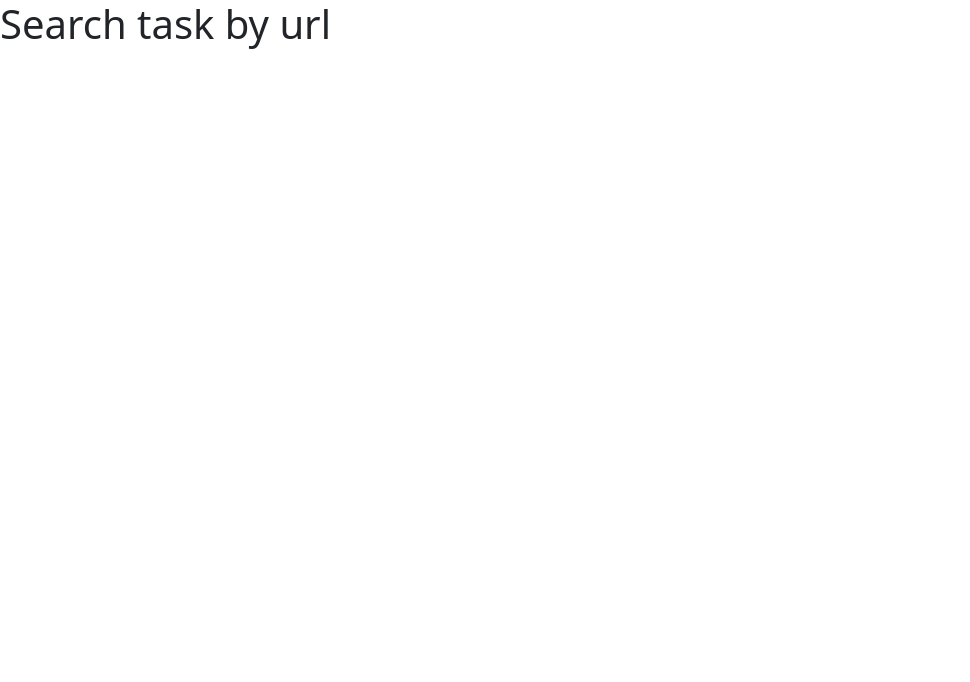
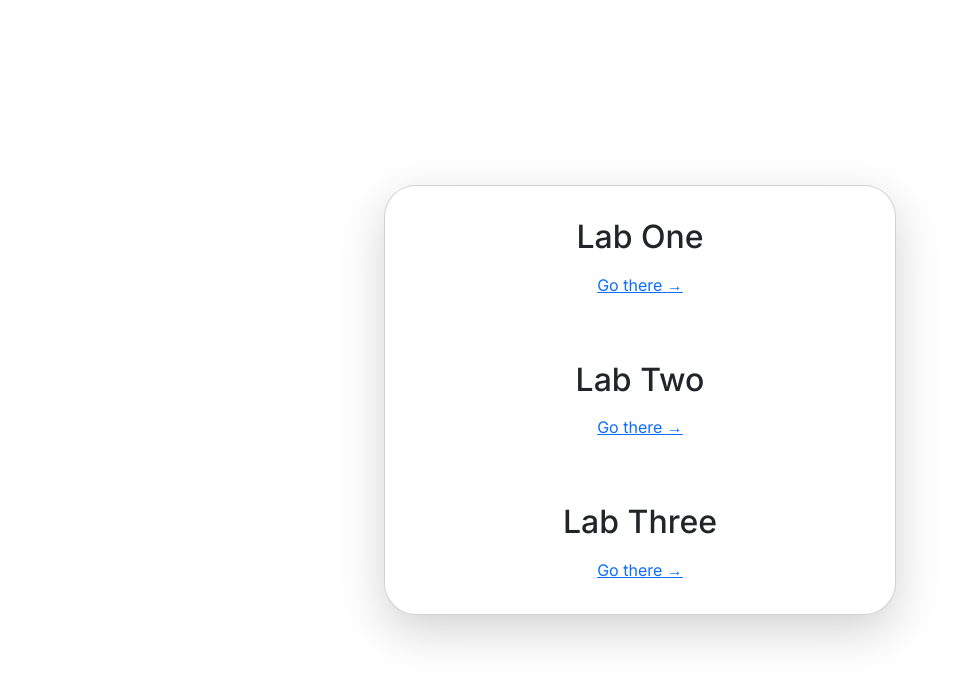
Before and after one commit to mina-medhat-00/React-Labs, a React (Vite) app: page / in a window 1280 px wide. Shown: the top 682 px of the page, without its empty margins (0-970 px from the left). Built offline with nearby package versions, Linux system fonts and the light colour scheme.

Commit message:
update homepage and not found page

```diff
--- a/src/App.jsx
+++ b/src/App.jsx
@@ -1,6 +1,8 @@
 import { BrowserRouter, Routes, Route } from "react-router";
 import "bootstrap/dist/css/bootstrap.min.css";
 import "bootstrap/dist/js/bootstrap";
+import Home from "./home/pages/Home";
+import NotFound from "./home/pages/NotFound";
 import Portfolio from "./portfolio/pages/Portfolio";
 import Tasks from "./todo/pages/Tasks";
 import Users from "./users/pages/Users";
@@ -12,7 +14,7 @@ function App() {
   return (
     <BrowserRouter>
       <Routes>
-        <Route path="/" element={<h1>Search task by url</h1>} />
+        <Route path="/" element={<Home />} />
         <Route path="portfolio" element={<Portfolio />} />
         <Route path="tasks" element={<Tasks />} />
         <Route path="users" element={<Users />} />
@@ -20,7 +22,7 @@ function App() {
           <Route index element={<MoviesHome />} />
           <Route path="watchlist" element={<Watchlist />} />
         </Route>
-        <Route path="*" element={<h1>404 Not Found</h1>} />
+        <Route path="*" element={<NotFound />} />
       </Routes>
     </BrowserRouter>
   );
--- /dev/null
+++ b/src/home/pages/Home.jsx
@@ -0,0 +1,31 @@
+import { Link } from "react-router";
+
+export default function Home() {
+  return (
+    <div className="container vh-100 d-flex align-items-center justify-content-center">
+      <div
+        className="card bg-white rounded-5 shadow-lg text-center mx-auto w-100"
+        style={{ maxWidth: "512px" }}
+      >
+        <div className="p-3 my-3">
+          <h2 className="font-bold mb-3">Lab One</h2>
+          <Link to="/portfolio" className="text-blue-600">
+            Go there <span className="ml-1">&rarr;</span>
+          </Link>
+        </div>
+        <div className="p-3 my-3">
+          <h2 className="font-bold mb-3">Lab Two</h2>
+          <Link to="/users" className="text-blue-600">
+            Go there <span className="ml-1">&rarr;</span>
+          </Link>
+        </div>
+        <div className="p-3 my-3">
+          <h2 className="font-bold mb-3">Lab Three</h2>
+          <Link to="movies" className="text-blue-600">
+            Go there <span className="ml-1">&rarr;</span>
+          </Link>
+        </div>
+      </div>
+    </div>
+  );
+}
--- /dev/null
+++ b/src/home/pages/NotFound.jsx
@@ -0,0 +1,26 @@
+import { Link } from "react-router";
+
+export default function NotFound() {
+  return (
+    <div className="container vh-100 d-flex align-items-center justify-content-center">
+      <div
+        className="card bg-white rounded-5 shadow-lg text-center mx-auto w-100"
+        style={{ maxWidth: "512px" }}
+      >
+        <div className="card-body overflow-hidden">
+          <h1 className="fw-bolder mb-4">404</h1>
+          <h2 className="fw-bold mb-4">Page Not Found</h2>
+          <p className="mb-6 text-muted">
+            The page you are looking for is not found.
+          </p>
+          <Link
+            to="/"
+            className="btn btn-lg bg-dark text-light fw-semibold py-2 px-4 rounded-pill shadow-lg"
+          >
+            Go to Homepage
+          </Link>
+        </div>
+      </div>
+    </div>
+  );
+}
--- /dev/null
+++ b/src/index.css
@@ -0,0 +1,11 @@
+@import url("https://fonts.googleapis.com/css2?family=Inter:ital,opsz,wght@0,14..32,100..900;1,14..32,100..900&display=swap");
+
+body {
+  font-family: "Inter", sans-serif !important;
+}
+
+button,
+input,
+textarea {
+  font-family: inherit !important;
+}
--- a/src/main.jsx
+++ b/src/main.jsx
@@ -1,5 +1,6 @@
 import { StrictMode } from "react";
 import { createRoot } from "react-dom/client";
+import "./index.css";
 import App from "./App.jsx";
 
 createRoot(document.getElementById("root")).render(
```
Also changed, not shown: 1 other file (tests, documents, lock files or other folders).
